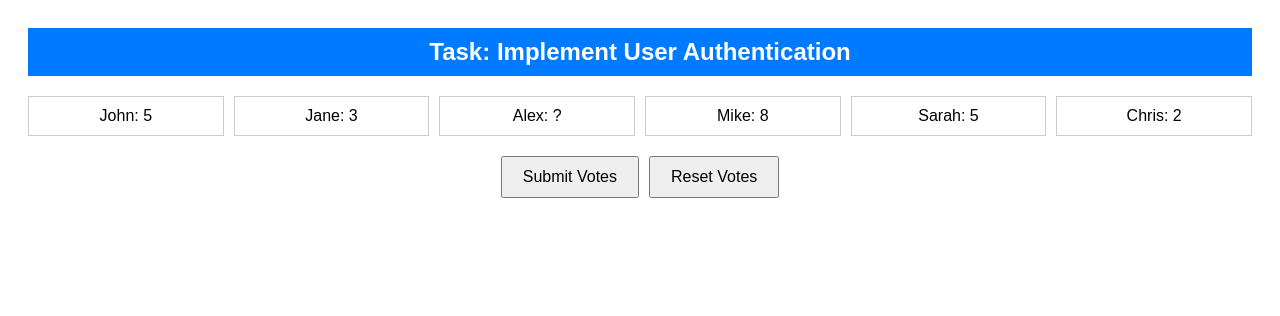
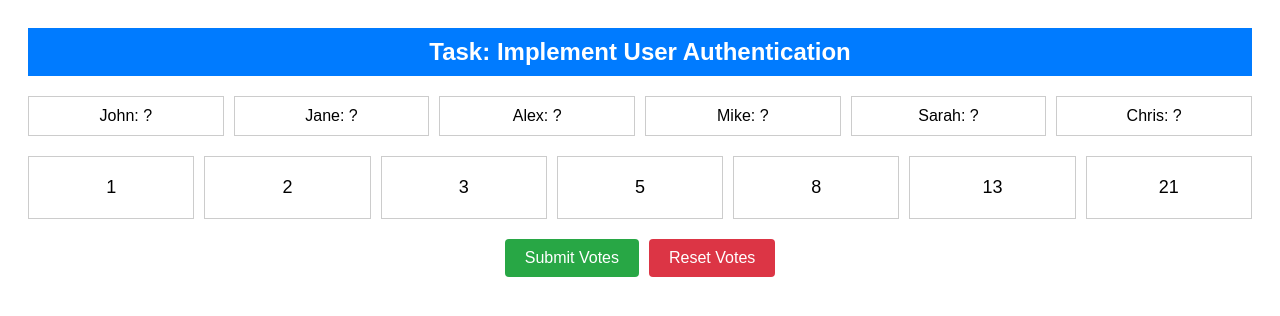
Before and after one commit to junior-CEM/ScrumPockerHackathon, a React app in the folder my-new-app/: page / in a window 1280 px wide. Shown: the top 316 px of the page. Built offline with nearby package versions, Linux system fonts and the light colour scheme.

Commit message:
Add voting functionality to Scrum Poker

```diff
--- a/my-new-app/src/ScrumPokerPage.tsx
+++ b/my-new-app/src/ScrumPokerPage.tsx
@@ -1,6 +1,44 @@
-import React from 'react';
+import React, { useState } from 'react';
+
+interface Player {
+  name: string;
+  vote: number | null;
+}
+
+const FIBONACCI_SEQUENCE = [1, 2, 3, 5, 8, 13, 21];
 
 const ScrumPokerPage = () => {
+  const [players, setPlayers] = useState<Player[]>([
+    { name: 'John', vote: null },
+    { name: 'Jane', vote: null },
+    { name: 'Alex', vote: null },
+    { name: 'Mike', vote: null },
+    { name: 'Sarah', vote: null },
+    { name: 'Chris', vote: null },
+  ]);
+
+  const [selectedValue, setSelectedValue] = useState<number | null>(null);
+  const [showVotes, setShowVotes] = useState(false);
+
+  const handleVote = (value: number) => {
+    setSelectedValue(value);
+    // In a real app, you would update the current user's vote
+    // For demo, we'll update John's vote
+    setPlayers(players.map(player =>
+      player.name === 'John' ? { ...player, vote: value } : player
+    ));
+  };
+
+  const handleSubmitVotes = () => {
+    setShowVotes(true);
+  };
+
+  const handleResetVotes = () => {
+    setPlayers(players.map(player => ({ ...player, vote: null })));
+    setSelectedValue(null);
+    setShowVotes(false);
+  };
+
   return (
     <div style={{ fontFamily: 'Arial, sans-serif', padding: '20px' }}>
       <div style={{
@@ -21,17 +59,75 @@ const ScrumPokerPage = () => {
         gap: '10px',
         marginBottom: '20px'
       }}>
-        <div style={{ border: '1px solid #ccc', padding: '10px', textAlign: 'center' }}>John: 5</div>
-        <div style={{ border: '1px solid #ccc', padding: '10px', textAlign: 'center' }}>Jane: 3</div>
-        <div style={{ border: '1px solid #ccc', padding: '10px', textAlign: 'center' }}>Alex: ?</div>
-        <div style={{ border: '1px solid #ccc', padding: '10px', textAlign: 'center' }}>Mike: 8</div>
-        <div style={{ border: '1px solid #ccc', padding: '10px', textAlign: 'center' }}>Sarah: 5</div>
-        <div style={{ border: '1px solid #ccc', padding: '10px', textAlign: 'center' }}>Chris: 2</div>
+        {players.map((player, index) => (
+          <div
+            key={index}
+            style={{
+              border: '1px solid #ccc',
+              padding: '10px',
+              textAlign: 'center',
+              backgroundColor: player.vote !== null ? '#e9ecef' : 'white',
+            }}
+          >
+            {player.name}: {showVotes ? (player.vote ?? '?') : (player.vote !== null ? '✓' : '?')}
+          </div>
+        ))}
+      </div>
+
+      <div style={{
+        display: 'grid',
+        gridTemplateColumns: 'repeat(auto-fit, minmax(80px, 1fr))',
+        gap: '10px',
+        marginBottom: '20px'
+      }}>
+        {FIBONACCI_SEQUENCE.map((value) => (
+          <button
+            key={value}
+            onClick={() => handleVote(value)}
+            style={{
+              padding: '20px',
+              fontSize: '18px',
+              border: selectedValue === value ? '2px solid #007bff' : '1px solid #ccc',
+              backgroundColor: selectedValue === value ? '#e7f1ff' : 'white',
+              cursor: 'pointer',
+              transition: 'all 0.2s ease',
+            }}
+          >
+            {value}
+          </button>
+        ))}
       </div>
 
       <div style={{ textAlign: 'center' }}>
-        <button style={{ marginRight: '10px', padding: '10px 20px', fontSize: '16px' }}>Submit Votes</button>
-        <button style={{ padding: '10px 20px', fontSize: '16px' }}>Reset Votes</button>
+        <button
+          onClick={handleSubmitVotes}
+          style={{
+            marginRight: '10px',
+            padding: '10px 20px',
+            fontSize: '16px',
+            backgroundColor: '#28a745',
+            color: 'white',
+            border: 'none',
+            borderRadius: '4px',
+            cursor: 'pointer',
+          }}
+        >
+          Submit Votes
+        </button>
+        <button
+          onClick={handleResetVotes}
+          style={{
+            padding: '10px 20px',
+            fontSize: '16px',
+            backgroundColor: '#dc3545',
+            color: 'white',
+            border: 'none',
+            borderRadius: '4px',
+            cursor: 'pointer',
+          }}
+        >
+          Reset Votes
+        </button>
       </div>
     </div>
   );
```
